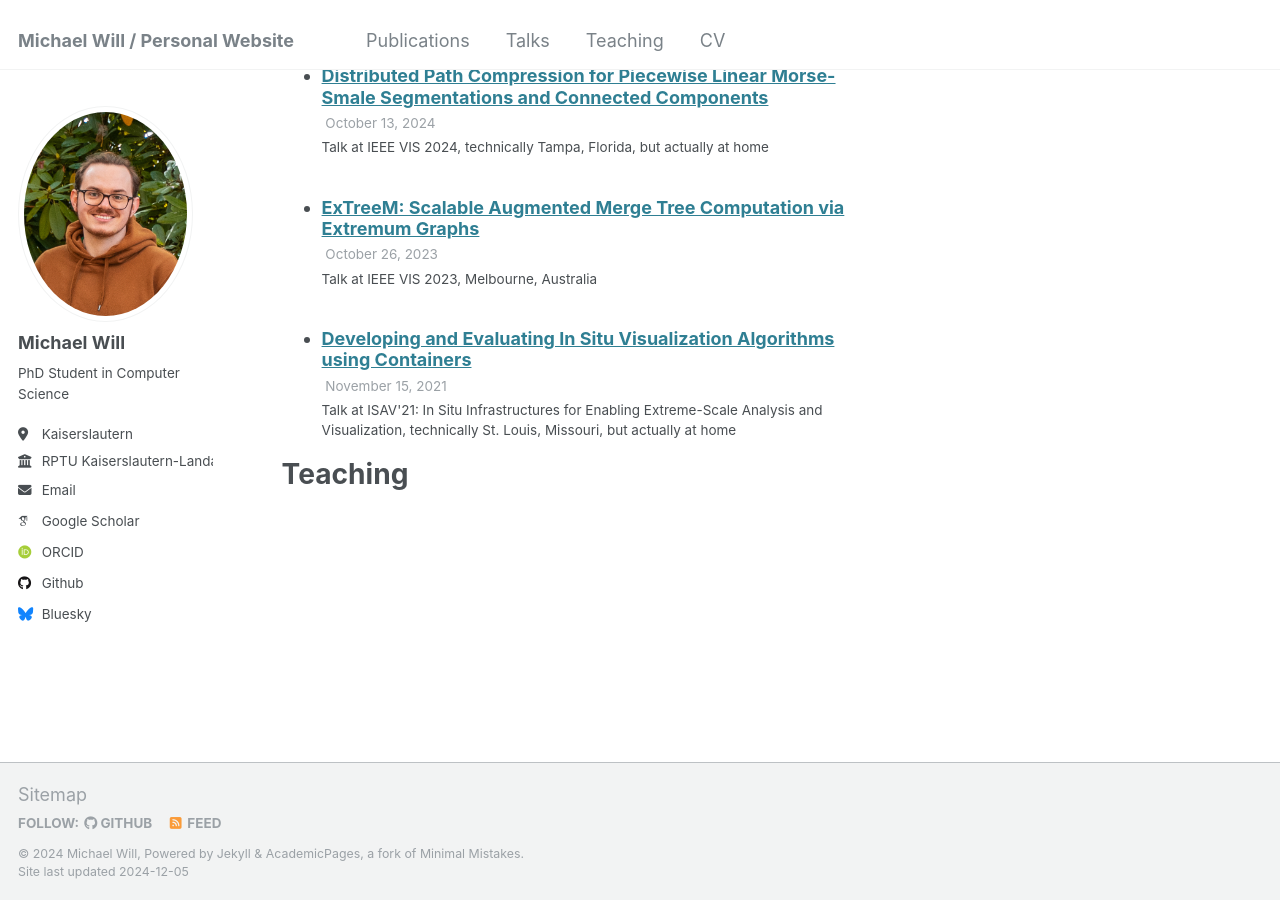
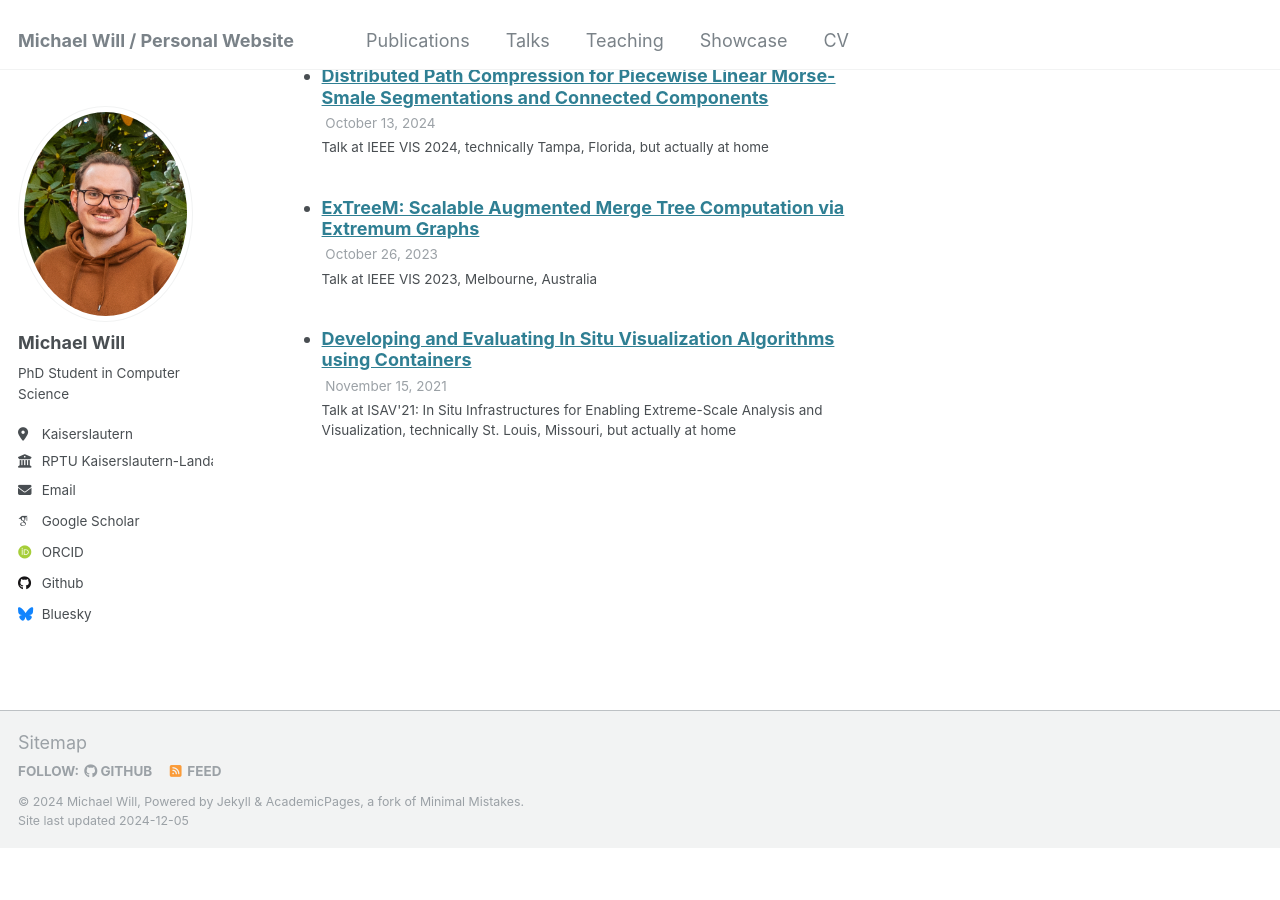
Before and after one commit to m-s-will/m-s-will.github.io, a Jekyll site: the page built from _pages/cv.md, in a window 1280 px wide and 900 px high, scrolled down 1743 px. Built offline with Jekyll 4.4.1, drawn with Linux system fonts in a browser that asks for light colours; some web fonts are replaced; after the commit the page ends 2591 px from its top, so only the background shows below that.

Commit message:
Added showcase

```diff
--- a/_data/navigation.yml
+++ b/_data/navigation.yml
@@ -14,5 +14,8 @@ main:
   - title: "Teaching"
     url: /teaching/
 
+  - title: "Showcase"
+    url: /showcase/
+
   - title: "CV"
     url: /cv/
--- a/_pages/cv.md
+++ b/_pages/cv.md
@@ -54,8 +54,8 @@ Talks
     {% include archive-single-talk-cv.html  %}
   {% endfor %}</ul>
 
-Teaching
+<!--- Teaching
 ======
   <ul>{% for post in site.teaching reversed %}
     {% include archive-single-cv.html %}
-  {% endfor %}</ul>
+  {% endfor %}</ul> --->
```
Also changed, not shown: _publications/2024-08-21-Distributed-Path-Compression.md (+1 -1 lines).
